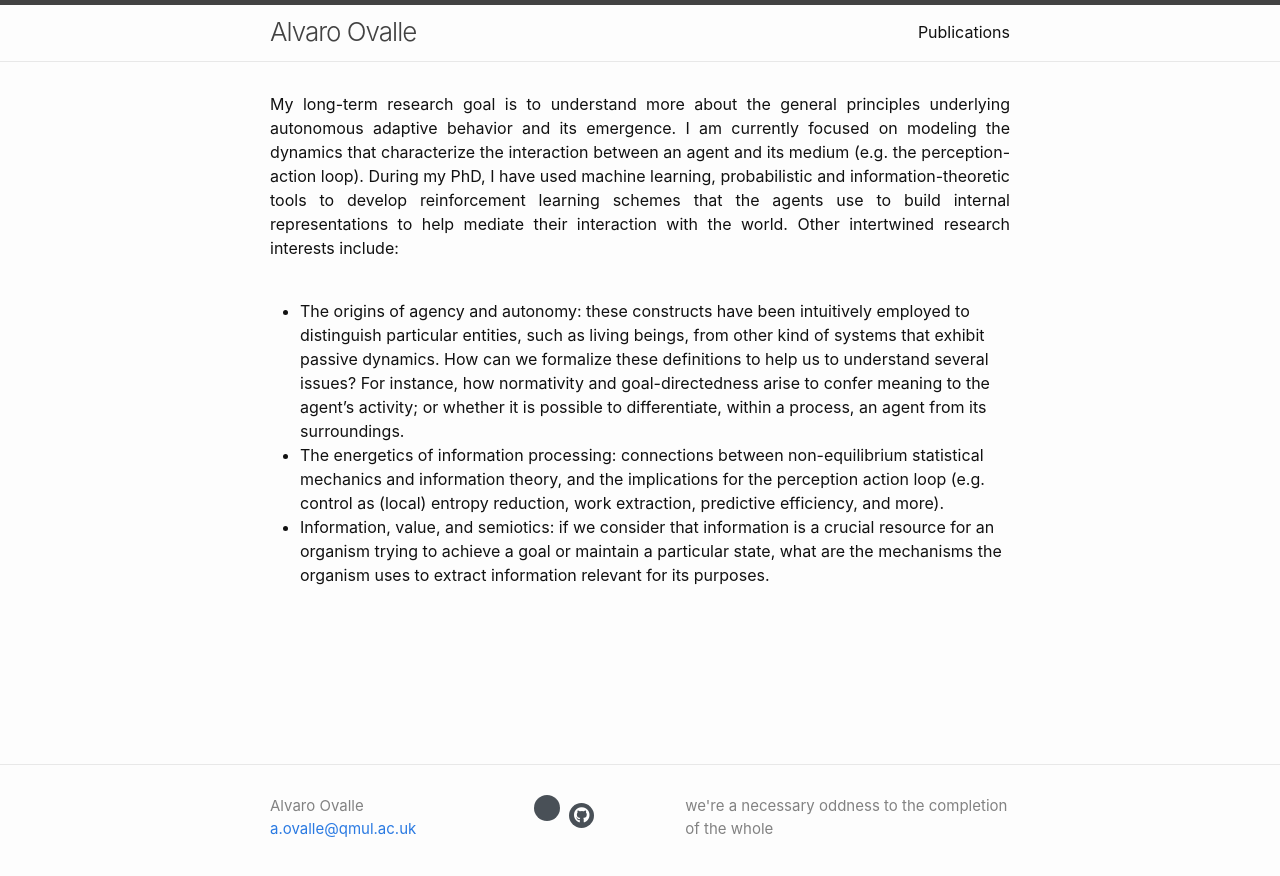
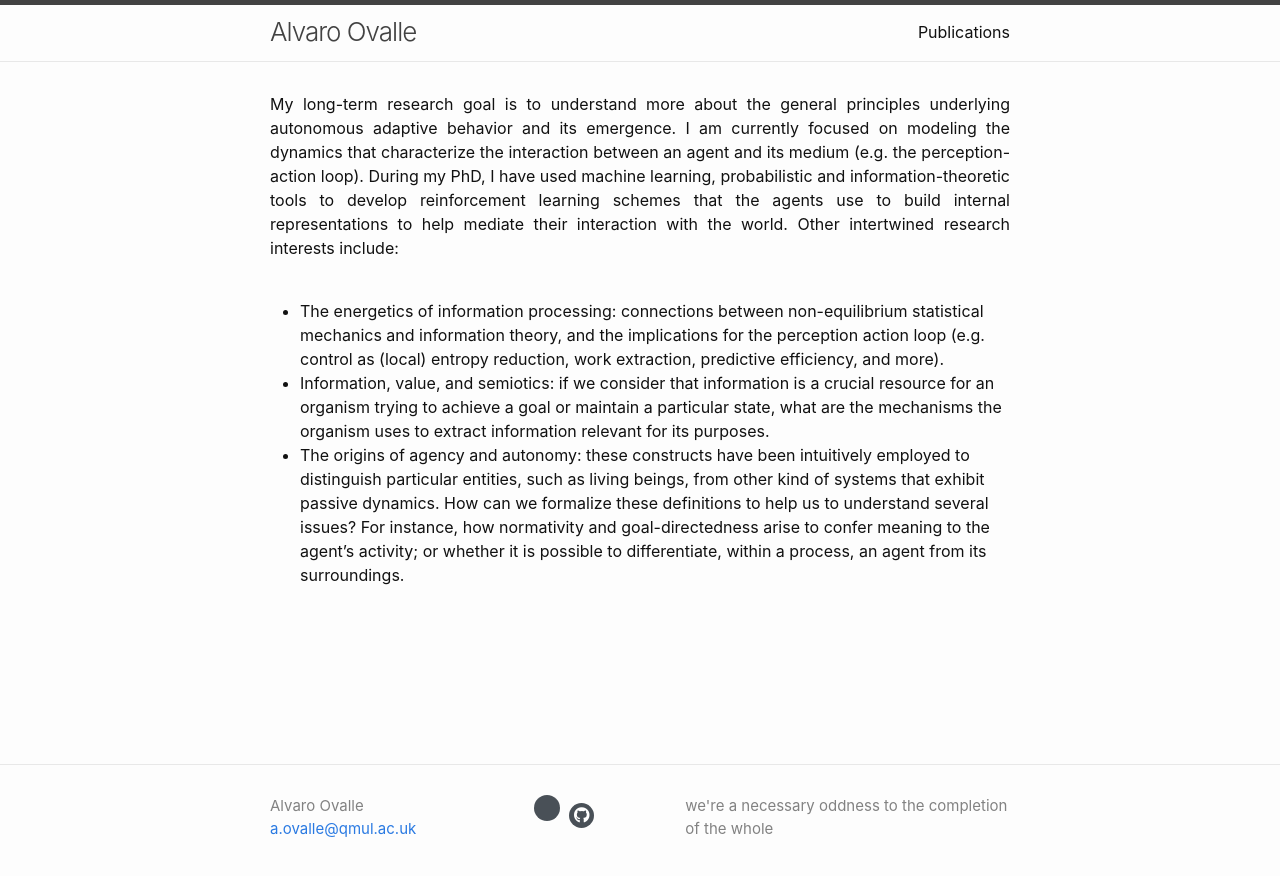
Before and after one commit to aovalle/aovalle.github.io, a Jekyll site: the page built from index.markdown, in a window 1280 px wide. Shown: the top 876 px of the page. Built offline with Jekyll 4.4.1, drawn with Linux system fonts in a browser that asks for light colours; nearby versions of some CDN libraries; a style sheet for code colours, icons or effects is not loaded.

Commit message:
Switched interests

```diff
--- a/index.markdown
+++ b/index.markdown
@@ -12,9 +12,9 @@ My long-term research goal is to understand more about the general principles un
 </div>
 <br/>
 
-- The origins of agency and autonomy: these constructs have been intuitively employed to distinguish particular entities, such as living beings, from other kind of systems that exhibit passive dynamics. How can we formalize these definitions to help us to understand several issues? For instance, how normativity and goal-directedness arise to confer meaning to the agent's activity; or whether it is possible to differentiate, within a process, an agent from its surroundings.
 - The energetics of information processing: connections between non-equilibrium statistical mechanics and information theory, and the implications for the perception action loop (e.g. control as (local) entropy reduction, work extraction, predictive efficiency, and more).
 - Information, value, and semiotics: if we consider that information is a crucial resource for an organism trying to achieve a goal or maintain a particular state, what are the mechanisms the organism uses to extract information relevant for its purposes.
+- The origins of agency and autonomy: these constructs have been intuitively employed to distinguish particular entities, such as living beings, from other kind of systems that exhibit passive dynamics. How can we formalize these definitions to help us to understand several issues? For instance, how normativity and goal-directedness arise to confer meaning to the agent's activity; or whether it is possible to differentiate, within a process, an agent from its surroundings.
 
 <!--
 
```
